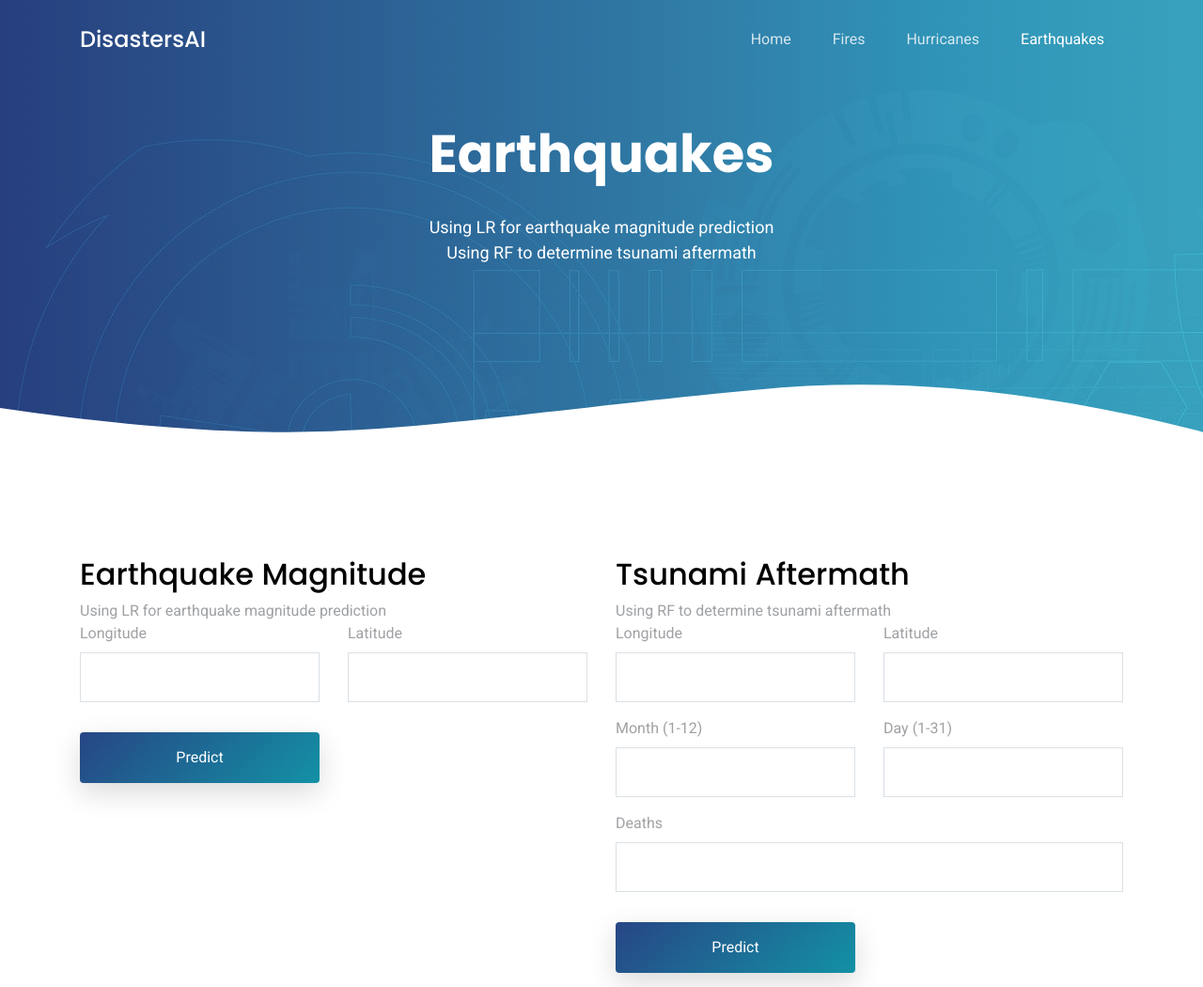
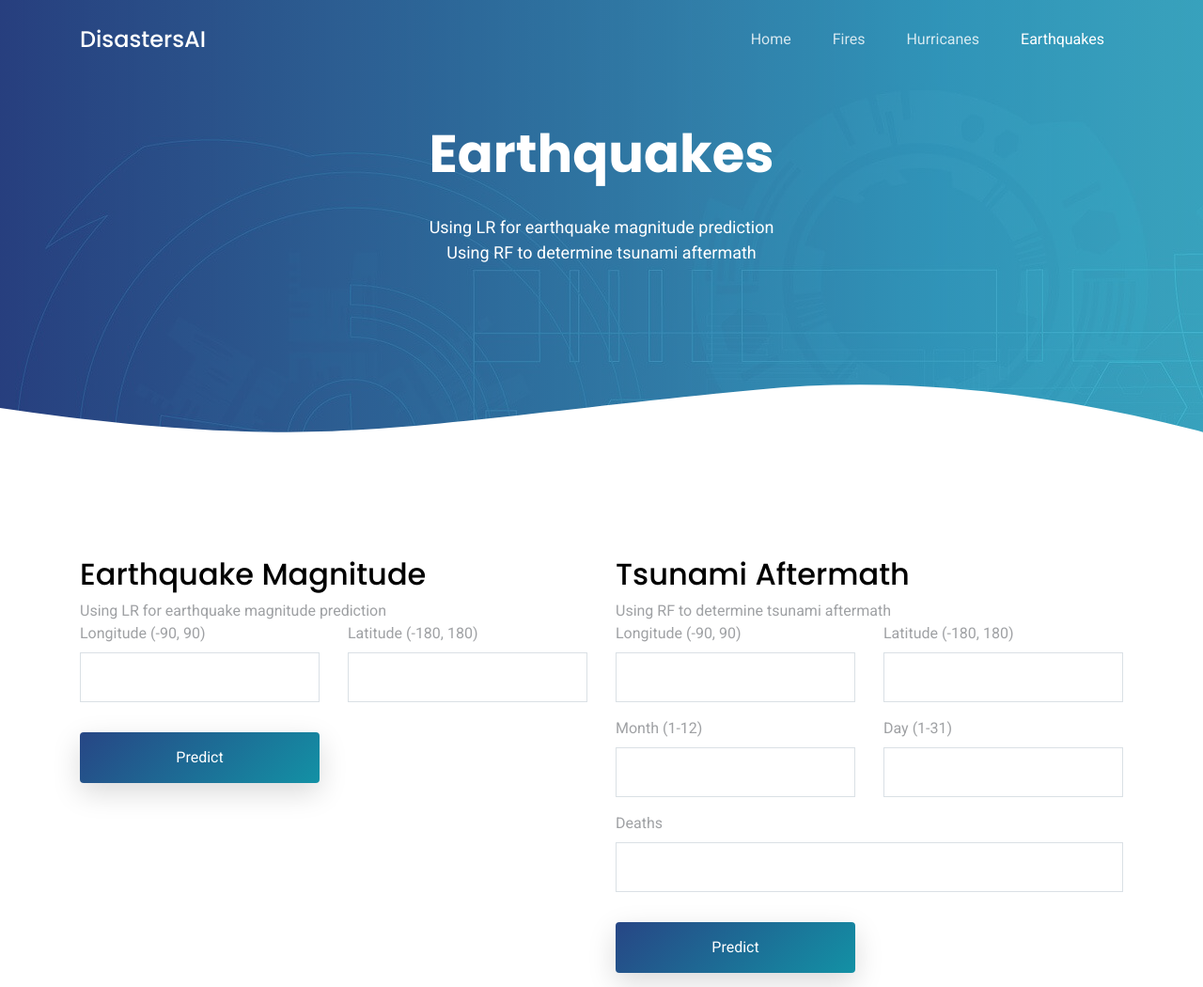
Before and after one commit to TeamDeltaHacks/DisastersAI, a Flask app: page /earthquakes in a window 1280 px wide. Shown: the top 1050 px of the page at 94% size. Run offline with Flask 2, Linux system fonts and the light colour scheme; parts of the project's set-up code (start-up, migrations or seed data) failed here and were passed over; some libraries are stand-ins or nearby versions.

Commit message:
Add files via upload

```diff
--- a/templates/earthquakes.html
+++ b/templates/earthquakes.html
@@ -6,9 +6,14 @@
   <meta content="width=device-width, initial-scale=1.0" name="viewport">
 
   <title>Earthquakes | DisastersAI</title>
-  <link rel="icon" href="./static/assets/img/disasterAI-icon.png" type="image/icon type">
+  <link rel="icon" href="./static/assets/img/disasterAI-icon.png" type="image/png">
+  <link rel="apple-touch-icon" href="./static/assets/img/disasterAI-icon.png" type="image/png">
   <meta content="" name="description">
   <meta content="" name="keywords">
+
+  <!-- Favicons -->
+  <link href="./static/assets/img/favicon.png" rel="icon">
+  <link href="./static/assets/img/apple-touch-icon.png" rel="apple-touch-icon">
 
   <!-- Google Fonts -->
   <link href="https://fonts.googleapis.com/css?family=Roboto:300,300i,400,400i,500,500i,600,600i,700,700i|Poppins:300,300i,400,400i,500,500i,600,600i,700,700i" rel="stylesheet">
@@ -113,7 +118,9 @@
 
     <section class="section">
 	  {% if output != "" %}
-	    <h1 class="output">{{output}}</h1>
+	    <center>
+	      <h1 class="output">{{output}}</h1>
+	    </center>
 	  {% endif %}
       <div class="container">
 		<div class="row">
@@ -134,12 +141,12 @@
 
               <div class="row">
                 <div class="col-md-6 form-group">
-                  <label for="name">Longitude</label>
-                  <input type="number" class="form-control" name="longitude" required>
+                  <label for="name">Longitude (-90, 90)</label>
+                  <input type="number" class="form-control" name="longitude" min="-90" max="90" required>
                 </div>
                 <div class="col-md-6 form-group">
-                  <label for="name">Latitude</label>
-                  <input type="number" class="form-control" name="latitude" required>
+                  <label for="name">Latitude (-180, 180)</label>
+                  <input type="number" class="form-control" name="latitude" min="-180" max="180" required>
                 </div>
                 <input type="hidden" class="form-control" name="type" value="0" required>
 
@@ -164,20 +171,20 @@
 
               <div class="row">
                 <div class="col-md-6 form-group">
-                  <label for="name">Longitude</label>
-                  <input type="number" class="form-control" name="longitude" required>
+                  <label for="name">Longitude (-90, 90)</label>
+                  <input type="number" class="form-control" name="longitude" min="-90" max="90" required>
                 </div>
                 <div class="col-md-6 form-group">
-                  <label for="name">Latitude</label>
-                  <input type="number" class="form-control" name="latitude" required>
+                  <label for="name">Latitude (-180, 180)</label>
+                  <input type="number" class="form-control" name="latitude" min="-180" max="180" required>
                 </div>
                 <div class="col-md-6 form-group">
                   <label for="name">Month (1-12)</label>
-                  <input type="number" class="form-control" name="month" required>
+                  <input type="number" class="form-control" name="month" min="1" max="12" required>
                 </div>
                 <div class="col-md-6 form-group">
                   <label for="name">Day (1-31)</label>
-                  <input type="number" class="form-control" name="day" required>
+                  <input type="number" class="form-control" name="day" min="1" max="31" required>
                 </div>
                 <div class="col-md-12 form-group">
                   <label for="name">Deaths</label>
```
